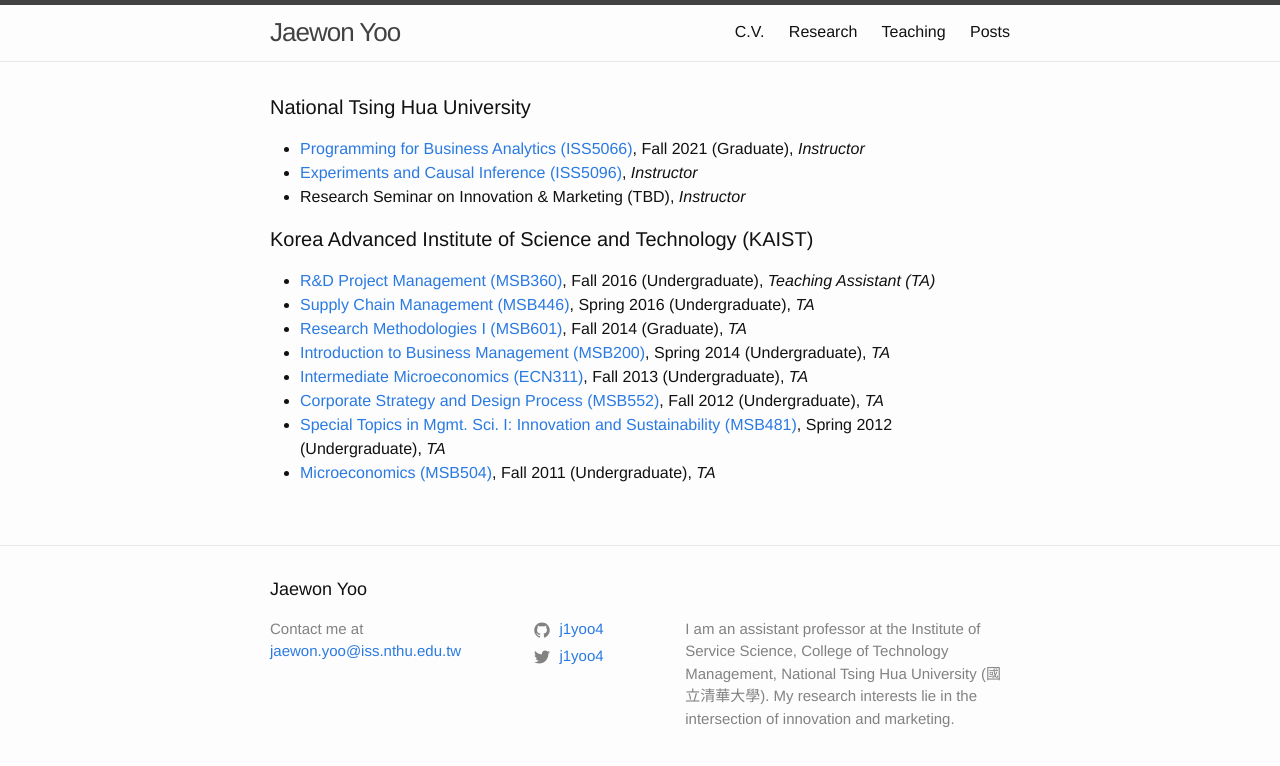
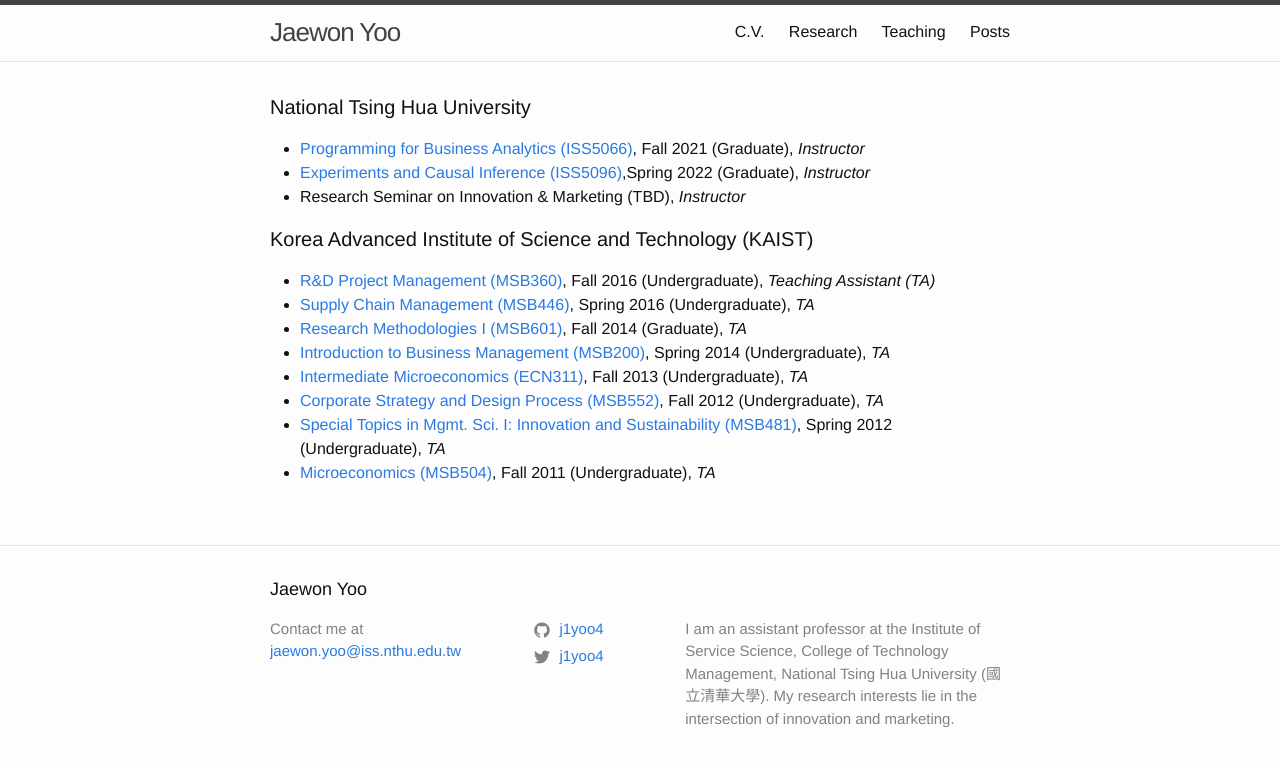
Before and after one commit to j1yoo/j1yoo.github.io, a Jekyll site: the page built from teaching.markdown, in a window 1280 px wide. Shown: the top 766 px of the page. Built offline with Jekyll 4.4.1, drawn with Linux system fonts in a browser that asks for light colours.

Commit message:
Update teaching.markdown

```diff
--- a/teaching.markdown
+++ b/teaching.markdown
@@ -6,7 +6,7 @@
 
 #### National Tsing Hua University
 * [Programming for Business Analytics (ISS5066)](https://bit.ly/3kax9YO){:target="_blank"}, Fall 2021 (Graduate), _Instructor_
-* [Experiments and Causal Inference (ISS5096)](https://bit.ly/38I71Tp){:target="_blank"}, _Instructor_
+* [Experiments and Causal Inference (ISS5096)](https://bit.ly/38I71Tp){:target="_blank"},Spring 2022 (Graduate), _Instructor_
 * Research Seminar on Innovation & Marketing (TBD), _Instructor_
 
 
```
